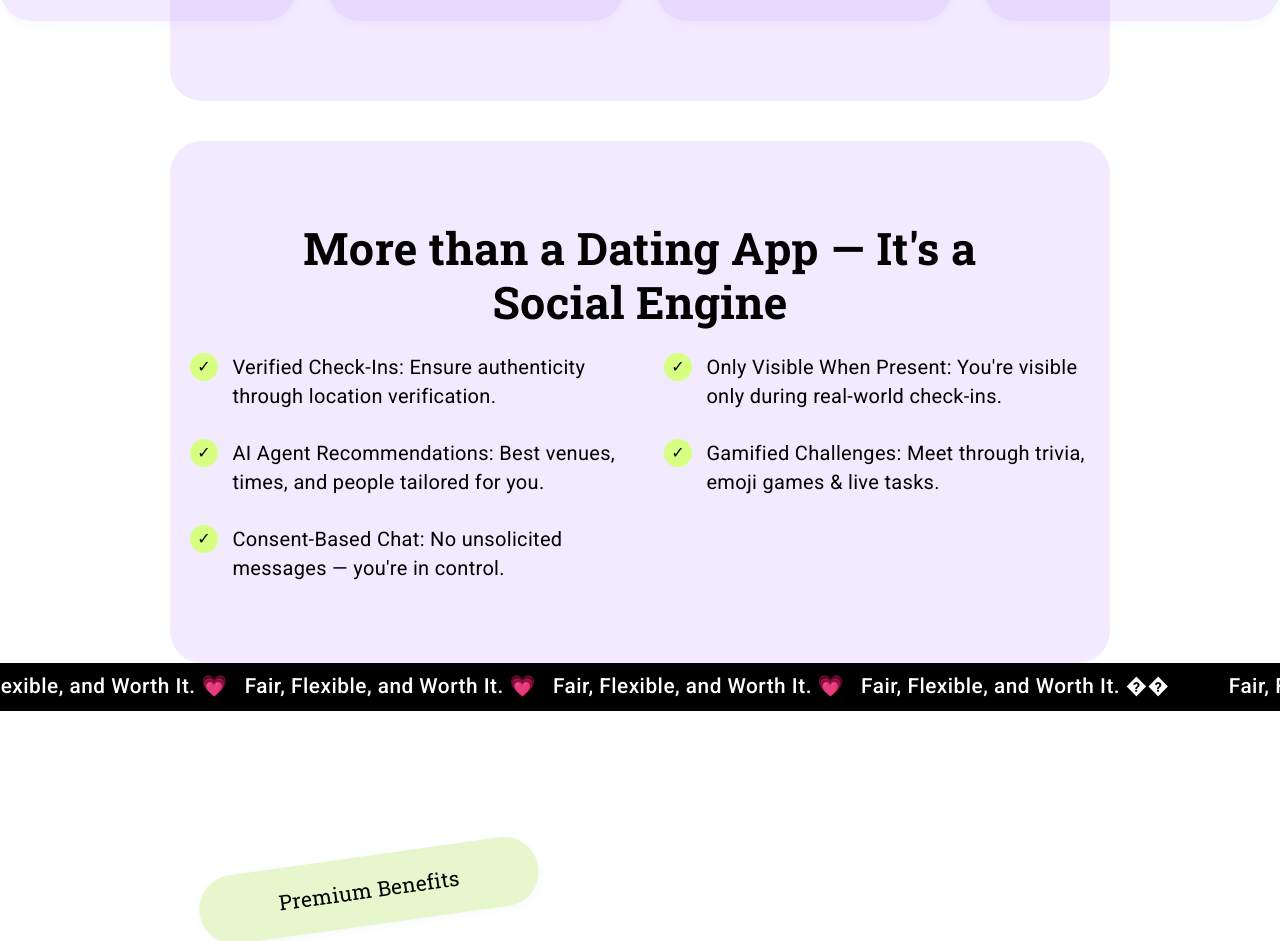
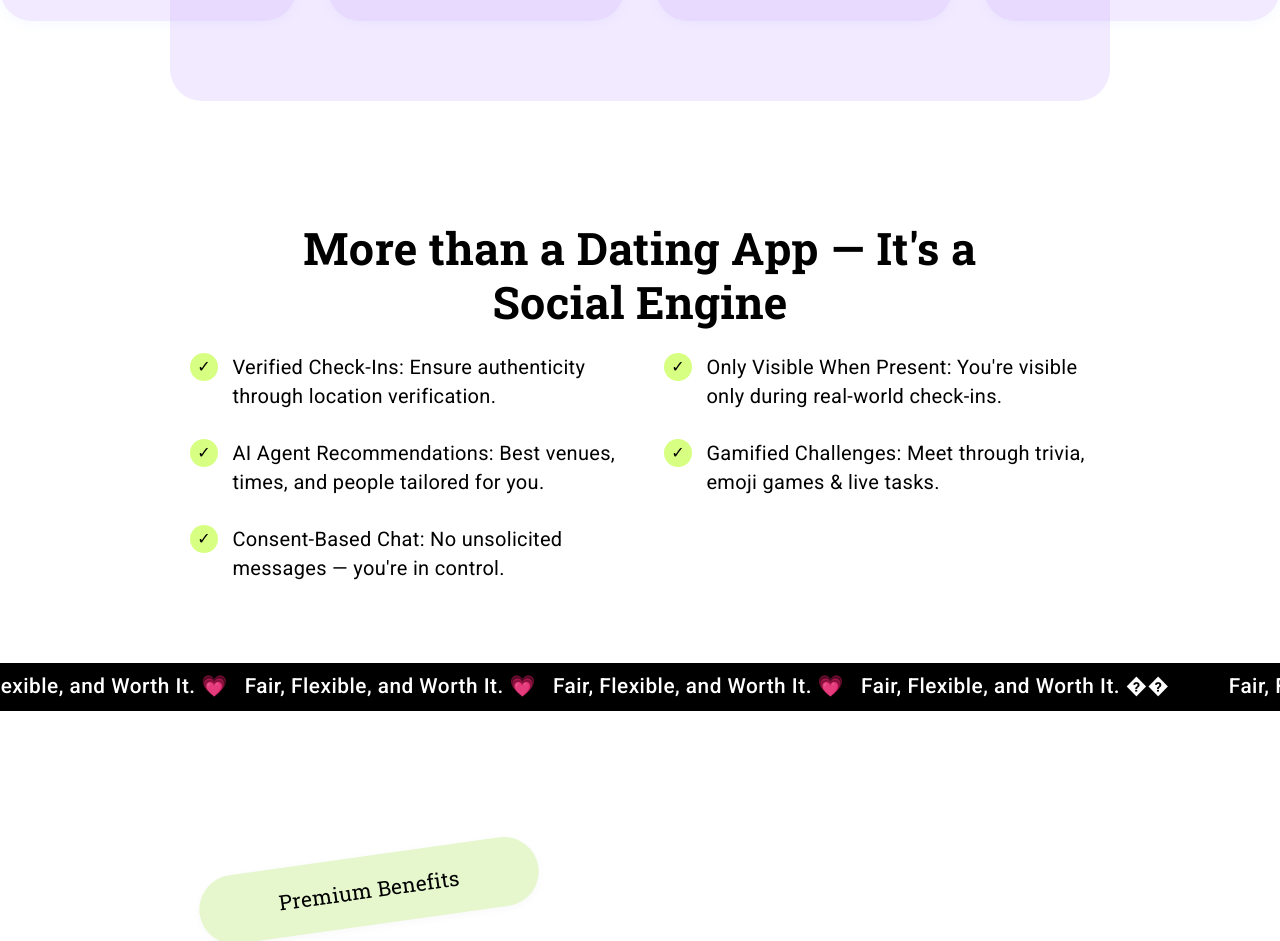
Before and after one commit to mertkilickaplan/shipWebsite, a React (Create React App) app: page / in a window 1280 px wide. Shown: the part 2377-3318 px from the top of the page. Built offline with nearby package versions, Linux system fonts and the light colour scheme.

Commit message:
Remove lavender background from Social-Engine section

```diff
--- a/src/styles.css
+++ b/src/styles.css
@@ -186,8 +186,6 @@ a.btn {
    SOCIAL-ENGINE SECTION  ·  style + minimal markup update
    ======================================================= */
 .social-section {
-  background: var(--accent);
-  border-radius: 2rem;
   padding: 4rem 1rem;
   margin-block: 4rem;
 }
```
